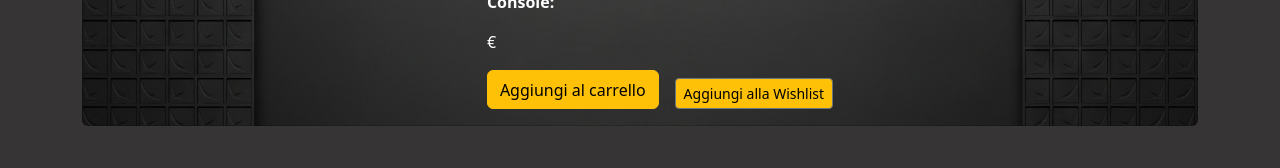
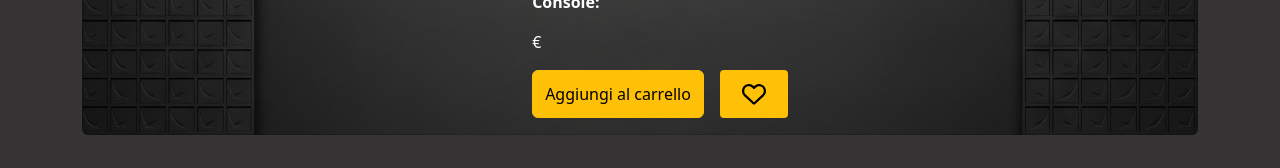
Before and after one commit to lorenzosalti/top-games-react, a React (Vite) app: page /games/1 in a window 1280 px wide. Shown: the part 219-387 px from the top of the page. Built offline with nearby package versions, Linux system fonts and the light colour scheme; no server answers.

Commit message:
feat: fix wishlist button

```diff
--- a/package.json
+++ b/package.json
@@ -11,6 +11,10 @@
   },
   "dependencies": {
     "@emailjs/browser": "^4.4.1",
+    "@fortawesome/fontawesome-svg-core": "^6.7.2",
+    "@fortawesome/free-regular-svg-icons": "^6.7.2",
+    "@fortawesome/free-solid-svg-icons": "^6.7.2",
+    "@fortawesome/react-fontawesome": "^0.2.2",
     "axios": "^1.9.0",
     "bootstrap": "^5.3.6",
     "react": "^19.1.0",
--- a/src/components/WishListButton.jsx
+++ b/src/components/WishListButton.jsx
@@ -1,20 +1,32 @@
 import { useContext } from "react";
 import GlobalContext from "../contexts/globalContext";
+import { FontAwesomeIcon } from '@fortawesome/react-fontawesome';
+import { faHeart as fasHeart } from '@fortawesome/free-solid-svg-icons';
+import { faHeart as farHeart } from '@fortawesome/free-regular-svg-icons';
 
 function WishlistButton({ gameId }) {
   const { toggleWishlist, isInWishlist } = useContext(GlobalContext);
   const checked = isInWishlist(gameId);
 
   return (
-    <label className="d-flex align-items-center gap-2 mt-2">
+    <label className="d-flex align-items-center gap-2">
       <input
         type="checkbox"
         className="btn-check"
         checked={checked}
         onChange={() => toggleWishlist(gameId)}
       />
-      <span className={`btn btn-warning btn-sm ${checked ? "btn-secondary bg-danger" : "btn-outline-secondary text-black"}`}>
-        {checked ? "Rimuovi dalla Wishlist" : "Aggiungi alla Wishlist"}
+      <span
+        className={`btn btn-sm ${checked
+          ? 'btn-warning '
+          : 'bg-warning'
+          }`}
+      >
+        <FontAwesomeIcon
+          icon={checked ? fasHeart : farHeart}
+          className="btn fs-4"
+          style={{ color: checked ? 'red' : 'black' }}
+        />
       </span>
     </label>
   );
--- a/src/index.css
+++ b/src/index.css
@@ -66,3 +66,8 @@ img {
     color: #fff;
     text-align: left;
 }
+
+/* .btn-wish {
+    padding: 10px;
+    font-size: 20px
+} */
--- a/src/pages/DetailPage.jsx
+++ b/src/pages/DetailPage.jsx
@@ -82,7 +82,7 @@ function DetailPage() {
                                     <p className="card-text mb-1 pb-3">
                                         <span className="text-decoration-line-through text-danger me-2">{game.price} €</span>
                                         <span className="text-success">{(game.price - (game.price * game.discount / 100)).toFixed(2)} €</span>
-                                        <span className="card-text mb-2 position-absolute bg-warning text-dark fw-bold p-1 ms-3">
+                                        <span className="card-text mb-2 rounded position-absolute bg-warning text-dark fw-bold p-1 ms-3">
                                             - {game.discount}%
                                         </span>
                                     </p>
--- a/src/pages/WishListPage.jsx
+++ b/src/pages/WishListPage.jsx
@@ -41,7 +41,10 @@ function WishListPage() {
 
   return (
     <>
-      <h2>WishList</h2>
+      <div className="container">
+        <div className="d-flex justify-content-center text-white mb-3">
+          <h2>La tua wishList</h2>
+        </div>
 
 
         <div className="row row-gap-3 mb-5 column-gap-2 d-flex justify-content-center">
@@ -51,13 +54,24 @@ function WishListPage() {
                 <figure className="mt-2"><img src={game.imagePath} className="card-img-top " alt={game.title} /></figure>
                 <h5 className="card-title fw-bold pt-2">{game.title}</h5>
                 <p className="card-text"><strong>Console:</strong> {game.platform}</p>
-              <p className="card-text fw-bold">{game.price} €</p>
-              <Link to={`/games/${game.id}`} className="btn btn-warning">Dettaglio Prodotto</Link>
+                {game.discount > 0 ? (
+                  <>
+                    <p className="card-text mb-1 pb-3">
+                      <span className="text-decoration-line-through text-danger me-2">{game.price} €</span>
+                      <span className="text-success">{(game.price - (game.price * game.discount / 100)).toFixed(2)} €</span>
+                      <span className="card-text mb-2 rounded position-absolute bg-warning discount text-dark fw-bold p-2 ms-3">
+                        - {game.discount}%
+                      </span>
+                    </p>
+                  </>
+                ) : (<div className='mb-3'>{game.price} €</div>)}
+                <Link to={`/games/${game.id}`} className="btn btn-warning mb-2">Dettaglio Prodotto</Link>
 
                 <WishlistButton gameId={game.id} />
               </div>
             </div>
           )}
+        </div>
       </div>
     </>
   )
```
Also changed, not shown: 1 other file (tests, documents, lock files or other folders). Lines whose indentation alone changed are shown as unchanged.
